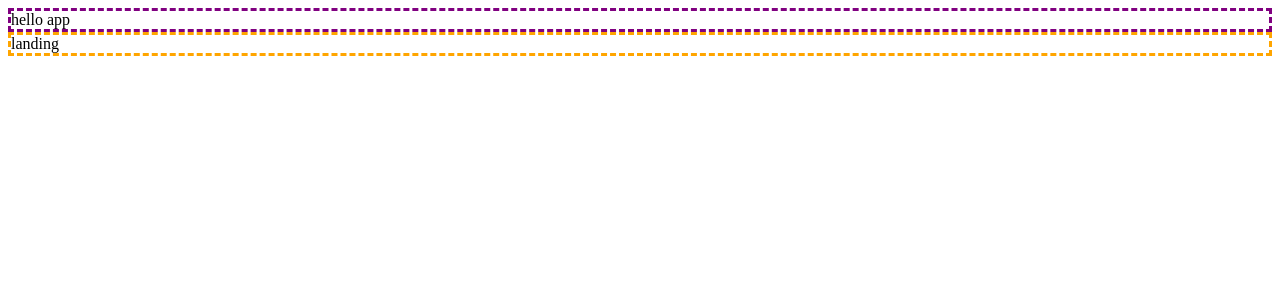
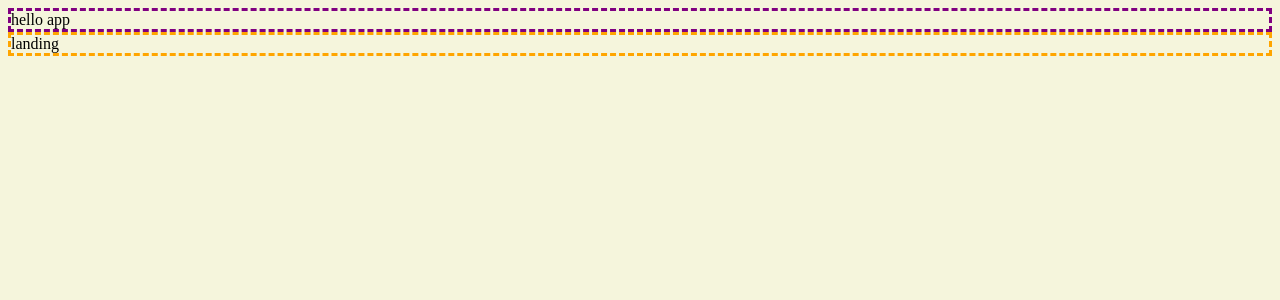
Before and after one commit to molitio/form-manager-concept, a React (Vite) app in the folder client/: page / in a window 1280 px wide. Shown: the top 300 px of the page. Built offline with nearby package versions, Linux system fonts and the light colour scheme.

Commit message:
chore(*): repoinitialisation and github push

```diff
--- a/client/package.json
+++ b/client/package.json
@@ -3,6 +3,9 @@
   "private": true,
   "version": "0.0.0",
   "type": "module",
+  "resolutions": {
+    "styled-components": "^5"
+  },
   "scripts": {
     "dev": "vite",
     "build": "tsc && vite build",
--- a/client/src/main.tsx
+++ b/client/src/main.tsx
@@ -2,6 +2,7 @@ import React from "react";
 import ReactDOM from "react-dom/client";
 import { createBrowserRouter, RouterProvider } from "react-router-dom";
 import { AppLanding, NavigationHeader } from "./components";
+import { StyledGlobal } from "./styled";
 
 const root = ReactDOM.createRoot(
   document.getElementById("root") as HTMLElement
@@ -20,6 +21,7 @@ root.render(
       {/* App Context */}
       <NavigationHeader />
       <RouterProvider router={router} />
+      <StyledGlobal />
     </div>
   </React.StrictMode>
 );
--- /dev/null
+++ b/client/src/styled/StyledGlobal.ts
@@ -0,0 +1,7 @@
+import { createGlobalStyle } from "styled-components";
+
+export const StyledGlobal = createGlobalStyle`
+body {
+  background-color: beige;
+}
+`;
--- a/client/src/styled/index.ts
+++ b/client/src/styled/index.ts
@@ -1,2 +1,3 @@
 export * from "./StyledNavigationHeader";
 export * from "./StyledAppLanding";
+export * from "./StyledGlobal";
```
Also changed, not shown: 1 other file (tests, documents, lock files or other folders).
